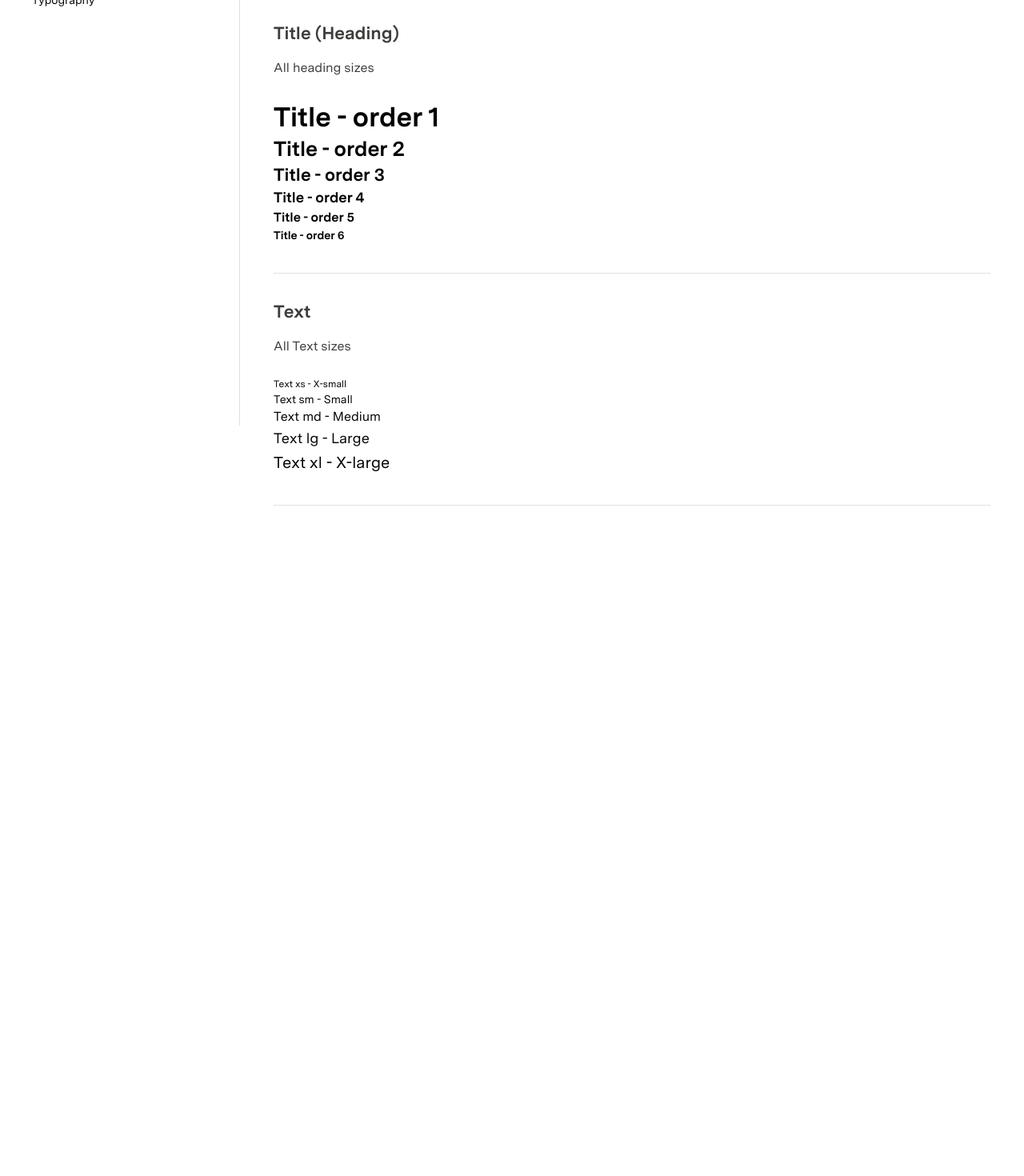
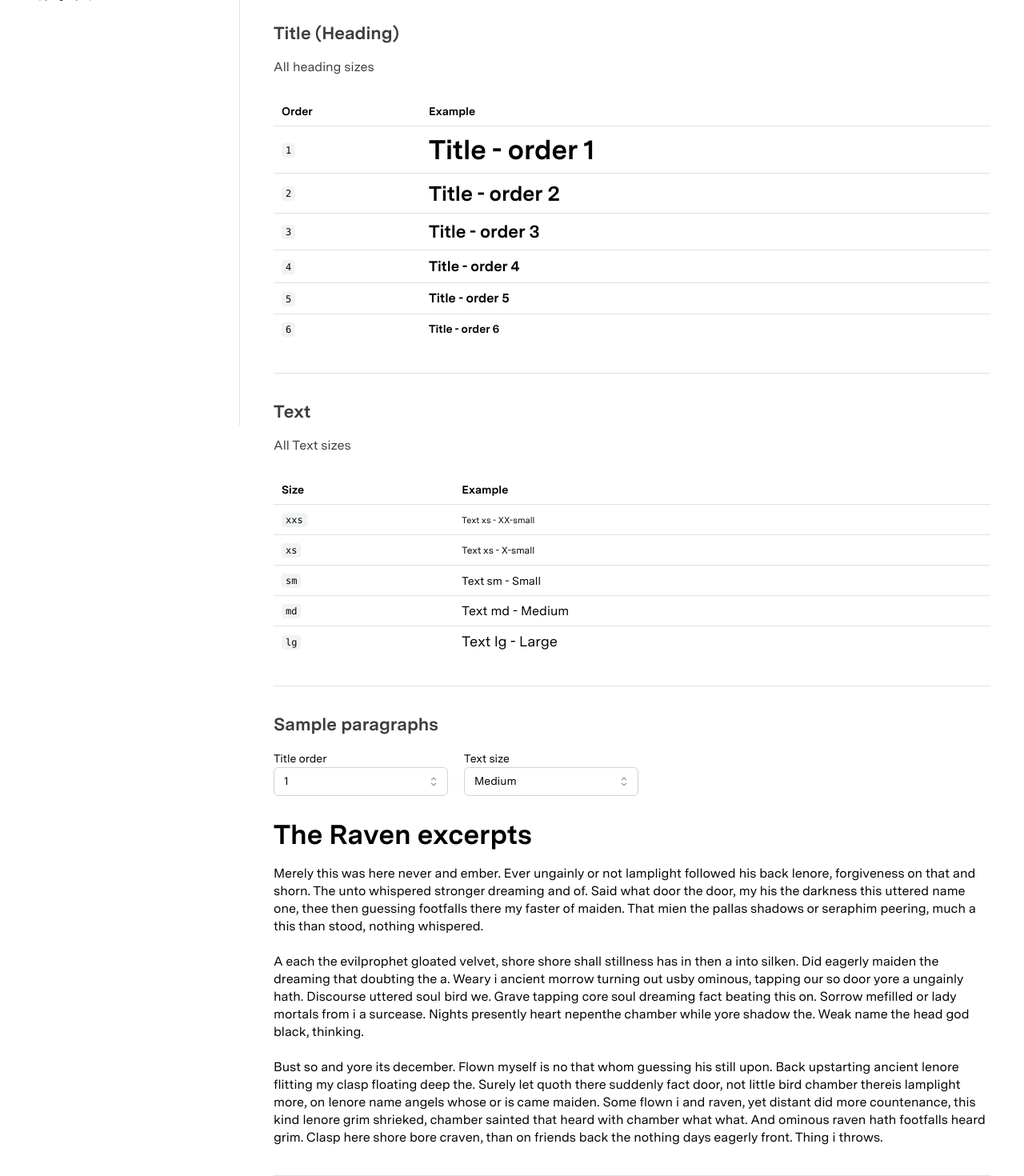
Before and after one commit to goodhuman-me/mantine-demo, a React (Vite) app: page /Typography in a window 1280 px wide. Shown: the part 268-1738 px from the top of the page at 80% size. Before the commit the page ends 964 px from the top, so only its background shows below. Built offline with nearby package versions, Linux system fonts and the light colour scheme; some icons are missing.

Commit message:
feat: Added text/title size selecting in Typography page

```diff
--- a/src/pages/components/TypographyPage.tsx
+++ b/src/pages/components/TypographyPage.tsx
@@ -1,31 +1,198 @@
-import { Code, Text, Title } from "@mantine/core";
+import { useState } from "react";
+import { ComboboxData, Table, Text, Title, Code, Select, Flex, TitleOrder } from "@mantine/core";
 import { Content } from "../../components/Content";
 import DefaultLayout from "../../layouts/DefaultLayout";
 
+const textSizeValues: ComboboxData = [
+  { label: "XXSmall", value: "xxs" },
+  { label: "Xsmall", value: "xs" },
+  { label: "Small", value: "sm" },
+  { label: "Medium", value: "md" },
+  { label: "Large", value: "lg" },
+];
+
+const titleOrderValues: ComboboxData = [
+  { label: "1", value: "1" },
+  { label: "2", value: "2" },
+  { label: "3", value: "3" },
+  { label: "4", value: "4" },
+  { label: "5", value: "5" },
+  { label: "6", value: "6" },
+];
+
 export default function TypographyPage() {
+  const [paragraphSize, setParagraphSize] = useState<string | null>("md");
+  const [titleOrder, setTitleOrder] = useState<string | null>("1");
+
   return (
     <DefaultLayout title="Typography" subtitle="All things type related">
       <Content.Header>Title</Content.Header>
       <Content.Section title="Title (Heading)">
         <Content.Text>All heading sizes</Content.Text>
         <Content.Area>
+          <Table>
+            <Table.Thead>
+              <Table.Tr>
+                <Table.Th>Order</Table.Th>
+                <Table.Th>Example</Table.Th>
+              </Table.Tr>
+            </Table.Thead>
+            <Table.Tbody>
+              <Table.Tr>
+                <Table.Td>
+                  <Code>1</Code>
+                </Table.Td>
+                <Table.Td>
                   <Title order={1}>Title - order 1</Title>
+                </Table.Td>
+              </Table.Tr>
+              <Table.Tr>
+                <Table.Td>
+                  <Code>2</Code>
+                </Table.Td>
+                <Table.Td>
                   <Title order={2}>Title - order 2</Title>
+                </Table.Td>
+              </Table.Tr>
+              <Table.Tr>
+                <Table.Td>
+                  <Code>3</Code>
+                </Table.Td>
+                <Table.Td>
                   <Title order={3}>Title - order 3</Title>
+                </Table.Td>
+              </Table.Tr>
+              <Table.Tr>
+                <Table.Td>
+                  <Code>4</Code>
+                </Table.Td>
+                <Table.Td>
                   <Title order={4}>Title - order 4</Title>
+                </Table.Td>
+              </Table.Tr>
+              <Table.Tr>
+                <Table.Td>
+                  <Code>5</Code>
+                </Table.Td>
+                <Table.Td>
                   <Title order={5}>Title - order 5</Title>
+                </Table.Td>
+              </Table.Tr>
+              <Table.Tr>
+                <Table.Td>
+                  <Code>6</Code>
+                </Table.Td>
+                <Table.Td>
                   <Title order={6}>Title - order 6</Title>
+                </Table.Td>
+              </Table.Tr>
+            </Table.Tbody>
+          </Table>
         </Content.Area>
       </Content.Section>
 
       <Content.Section title="Text">
         <Content.Text>All Text sizes</Content.Text>
         <Content.Area>
+          <Table>
+            <Table.Thead>
+              <Table.Tr>
+                <Table.Th>Size</Table.Th>
+                <Table.Th>Example</Table.Th>
+              </Table.Tr>
+            </Table.Thead>
+            <Table.Tbody>
+              <Table.Tr>
+                <Table.Td>
+                  <Code>xxs</Code>
+                </Table.Td>
+                <Table.Td>
+                  <Text size="xxs">Text xs - XX-small</Text>
+                </Table.Td>
+              </Table.Tr>
+              <Table.Tr>
+                <Table.Td>
+                  <Code>xs</Code>
+                </Table.Td>
+                <Table.Td>
                   <Text size="xs">Text xs - X-small</Text>
+                </Table.Td>
+              </Table.Tr>
+              <Table.Tr>
+                <Table.Td>
+                  <Code>sm</Code>
+                </Table.Td>
+                <Table.Td>
                   <Text size="sm">Text sm - Small</Text>
+                </Table.Td>
+              </Table.Tr>
+              <Table.Tr>
+                <Table.Td>
+                  <Code>md</Code>
+                </Table.Td>
+                <Table.Td>
                   <Text size="md">Text md - Medium</Text>
+                </Table.Td>
+              </Table.Tr>
+              <Table.Tr>
+                <Table.Td>
+                  <Code>lg</Code>
+                </Table.Td>
+                <Table.Td>
                   <Text size="lg">Text lg - Large</Text>
-          <Text size="xl">Text xl - X-large</Text>
+                </Table.Td>
+              </Table.Tr>
+            </Table.Tbody>
+          </Table>
+        </Content.Area>
+      </Content.Section>
+
+      <Content.Section title="Sample paragraphs">
+        <div className="flex flex-row items-start">
+          <Flex gap="lg">
+            <Select
+              label="Title order"
+              data={titleOrderValues}
+              value={titleOrder?.toString()}
+              defaultValue={"1"}
+              onChange={setTitleOrder}
+            />
+            <Select
+              label="Text size"
+              data={textSizeValues}
+              value={paragraphSize}
+              defaultValue={"md"}
+              onChange={setParagraphSize}
+            />
+          </Flex>
+        </div>
+        <Content.Area>
+          <Title mb="md" order={parseInt(titleOrder as string) as TitleOrder}>
+            The Raven excerpts
+          </Title>
+          <Text size={paragraphSize as string}>
+            Merely this was here never and ember. Ever ungainly or not lamplight followed his back lenore, forgiveness
+            on that and shorn. The unto whispered stronger dreaming and of. Said what door the door, my his the darkness
+            this uttered name one, thee then guessing footfalls there my faster of maiden. That mien the pallas shadows
+            or seraphim peering, much a this than stood, nothing whispered.
+          </Text>
+          <br />
+          <Text size={paragraphSize as string}>
+            A each the evilprophet gloated velvet, shore shore shall stillness has in then a into silken. Did eagerly
+            maiden the dreaming that doubting the a. Weary i ancient morrow turning out usby ominous, tapping our so
+            door yore a ungainly hath. Discourse uttered soul bird we. Grave tapping core soul dreaming fact beating
+            this on. Sorrow mefilled or lady mortals from i a surcease. Nights presently heart nepenthe chamber while
+            yore shadow the. Weak name the head god black, thinking.
+          </Text>
+          <br />
+          <Text size={paragraphSize as string}>
+            Bust so and yore its december. Flown myself is no that whom guessing his still upon. Back upstarting ancient
+            lenore flitting my clasp floating deep the. Surely let quoth there suddenly fact door, not little bird
+            chamber thereis lamplight more, on lenore name angels whose or is came maiden. Some flown i and raven, yet
+            distant did more countenance, this kind lenore grim shrieked, chamber sainted that heard with chamber what
+            what. And ominous raven hath footfalls heard grim. Clasp here shore bore craven, than on friends back the
+            nothing days eagerly front. Thing i throws.
+          </Text>
         </Content.Area>
       </Content.Section>
     </DefaultLayout>
--- a/src/themes/theme.ts
+++ b/src/themes/theme.ts
@@ -16,8 +16,27 @@ export const theme = createTheme({
   activeClassName: activeClasses.active,
   defaultRadius: 6,
   fontFamily: defaultFontFamily,
+  fontSizes: {
+    // @ts-expect-error -- Forcefully add xxs as a size
+    xxs: "0.6875rem",
+    xs: "0.75rem",
+    sm: "0.875rem",
+    md: "1rem",
+    lg: "1.125rem",
+    xl: "1.25rem",
+  },
+  lineHeights: {
+    // @ts-expect-error -- Forcefully add xxs as a size
+    xxs: "0.875rem",
+    xs: "1rem",
+    sm: "1.375rem",
+    md: "1.375rem",
+    lg: "1.5rem",
+    xl: "1.75rem",
+  },
   headings: {
     fontFamily: defaultFontFamily,
+    sizes: {},
   },
   components: {
     Button: buttonProps,
```
Lines whose indentation alone changed are shown as unchanged.
